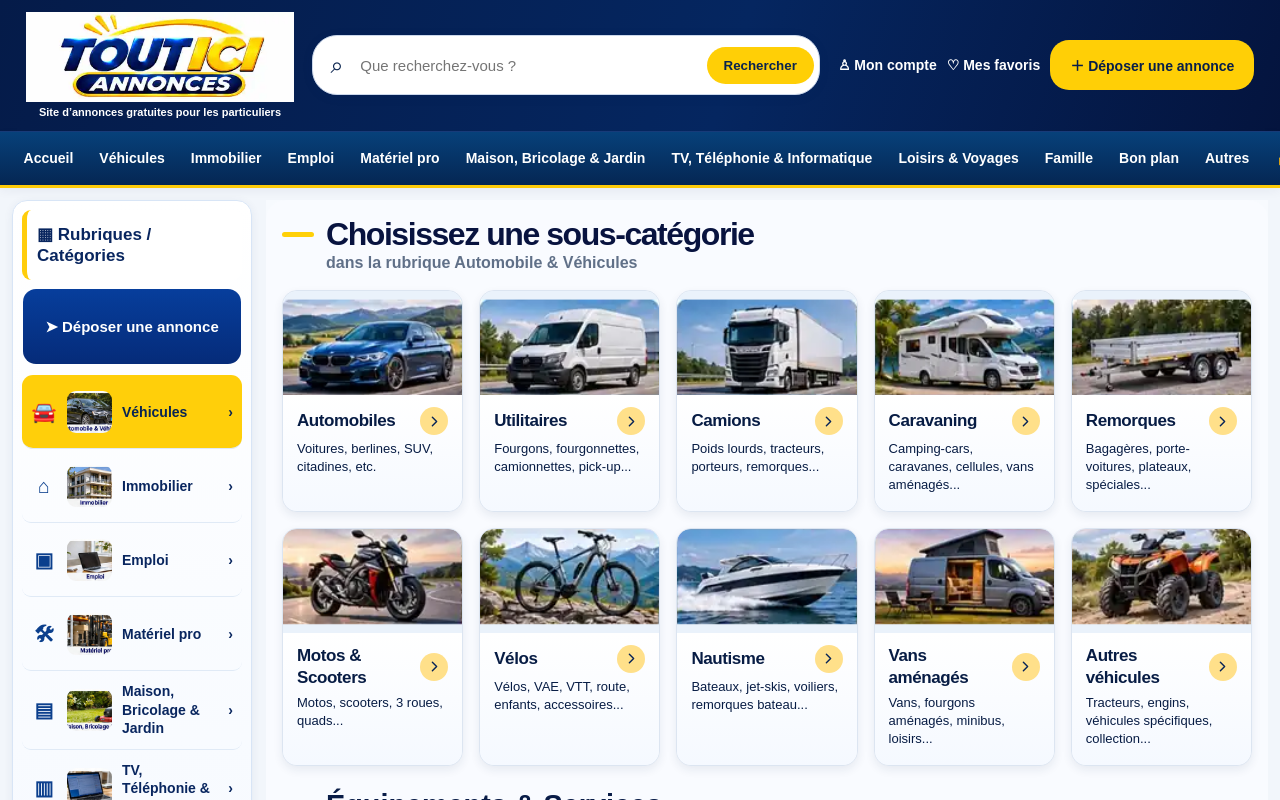
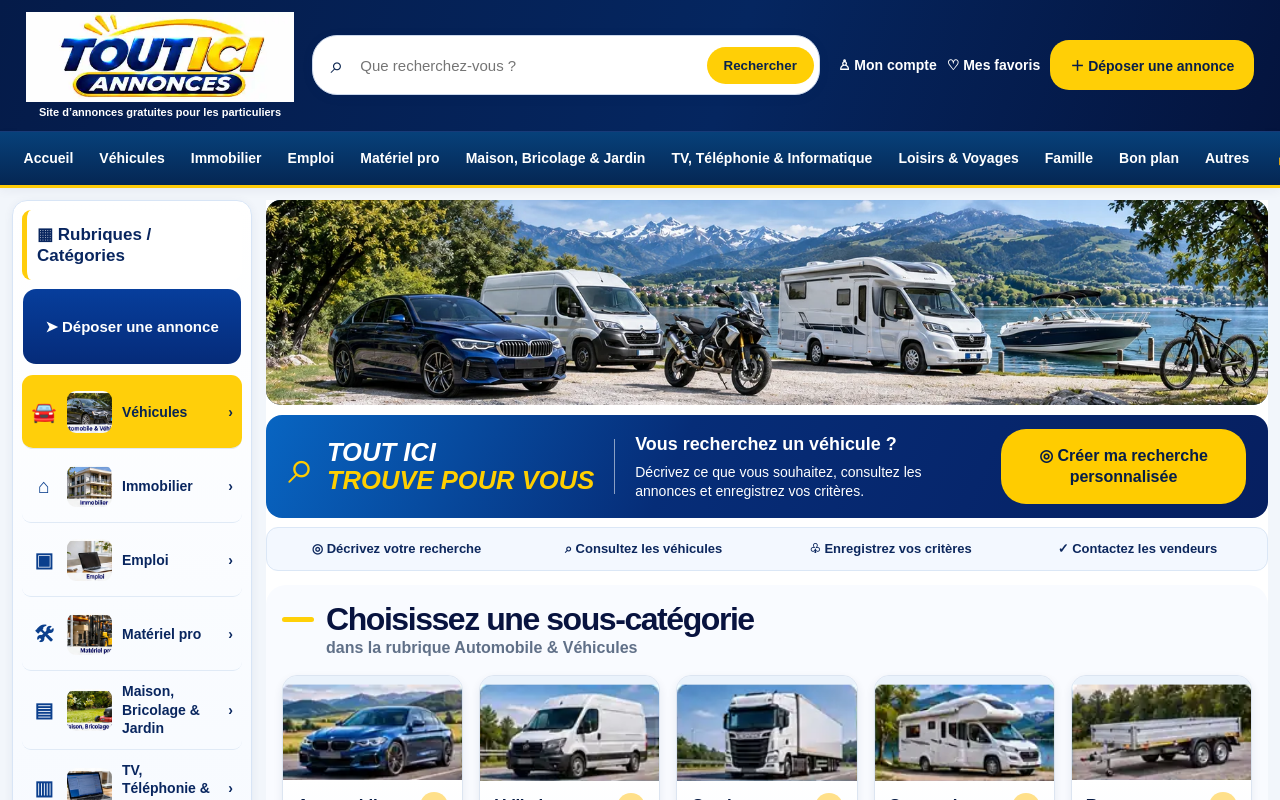
Before and after one commit to Touticimarket/tout-ici-market, a Next.js app: page /automobile in a window 1280 px wide. Shown: the top 800 px of the page. Built offline with nearby package versions, Linux system fonts and the light colour scheme.

Commit message:
Restore panoramic five-car automotive hero and blue personalized search panel above category pages

```diff
--- a/app/automobile/page.tsx
+++ b/app/automobile/page.tsx
@@ -158,7 +158,33 @@ export default function AutomobilePage(){
 .auto-home .equip-tile{min-height:132px!important;font-size:clamp(13px,.91vw,17px)!important;padding:16px 9px!important}
 .auto-home .equip-icon svg{width:46px!important;height:46px!important}
 @media(max-width:760px){.auto-home .main-panel{padding:12px!important}.auto-home .cards{gap:12px!important}.auto-home .tile-title{font-size:17px!important}.auto-home .tile-description{font-size:13px!important}}
+
+
+/* Automobile : rétablissement de la grande photo et du bloc de recherche validés. */
+.auto-home{margin:0!important;padding:0 0 28px!important;background:#fff!important}
+.auto-home .hero{margin:0 0 10px!important;width:100%!important;position:relative!important;border-radius:15px!important;overflow:hidden!important}
+.auto-home .hero img{width:100%!important;height:auto!important;aspect-ratio:1448/296!important;object-fit:cover!important;display:block!important}
+.auto-home .auto-search-callout{display:flex;align-items:center;gap:20px;justify-content:space-between;padding:14px 22px;background:linear-gradient(115deg,#0865c2,#062d78 41%,#061f60);border-radius:16px;color:white;margin-bottom:9px;min-height:94px}
+.auto-home .auto-search-callout-heading{display:flex;align-items:center;gap:12px;min-width:250px;border-right:1px solid #ffffff88;padding-right:20px}
+.auto-home .auto-search-callout-heading>span{font-size:48px;color:#ffcb00;line-height:1}
+.auto-home .auto-search-callout-heading strong{font-size:clamp(20px,2vw,29px);font-style:italic;line-height:1.08}
+.auto-home .auto-search-callout-heading em{display:block;color:#ffcf00;font-style:italic}
+.auto-home .auto-search-callout-copy{display:flex;flex-direction:column;gap:7px;flex:1;font-size:14px;line-height:1.35}
+.auto-home .auto-search-callout-copy strong{font-size:clamp(16px,1.4vw,22px)}
+.auto-home .auto-search-callout>a{background:#ffcc00;border-radius:25px;color:#061d48;padding:17px 20px;font-weight:900;text-align:center;text-decoration:none;max-width:245px;line-height:1.3}
+.auto-home .auto-search-callout>a:hover{background:#ffe36d}
+.auto-home .auto-search-steps{display:grid;grid-template-columns:repeat(4,minmax(0,1fr));background:#f3f8ff;border:1px solid #dbe7f6;border-radius:12px;margin:0 0 14px;color:#0d285e;gap:8px;padding:13px 10px;text-align:center;font-size:13px;font-weight:850}
+.auto-home .main-panel{margin:0!important}
+@media(max-width:900px){.auto-home .auto-search-callout{flex-wrap:wrap;gap:12px}.auto-home .auto-search-callout-heading{min-width:0}.auto-home .auto-search-steps{grid-template-columns:repeat(2,minmax(0,1fr))}}
+@media(max-width:600px){.auto-home .auto-search-callout{padding:14px}.auto-home .auto-search-callout-heading{border-right:0;padding:0}.auto-home .auto-search-callout>a{max-width:none;width:100%}.auto-home .auto-search-steps{font-size:12px}}
  `}</style>
+ <div className="hero"><img src="/auto-reel/bandeau.svg" alt="Automobile et véhicules — sélection de voitures" /></div>
+ <section className="auto-search-callout" aria-label="Recherche personnalisée de véhicule">
+   <div className="auto-search-callout-heading"><span aria-hidden="true">⌕</span><strong>TOUT ICI <em>TROUVE POUR VOUS</em></strong></div>
+   <div className="auto-search-callout-copy"><strong>Vous recherchez un véhicule ?</strong><span>Décrivez ce que vous souhaitez, consultez les annonces et enregistrez vos critères.</span></div>
+   <a href="/automobile/voitures">◎ Créer ma recherche personnalisée</a>
+ </section>
+ <div className="auto-search-steps" aria-label="Comment fonctionne la recherche"><span>◎ Décrivez votre recherche</span><span>⌕ Consultez les véhicules</span><span>♧ Enregistrez vos critères</span><span>✓ Contactez les vendeurs</span></div>
  <section className="main-panel"><h1>Choisissez une sous-catégorie</h1>
  <p className="subtitle">dans la rubrique Automobile &amp; Véhicules</p>
  <div className="cards">{categories.map(c=><a className="category" key={c.slug} href={"/automobile/"+c.slug}>
```
